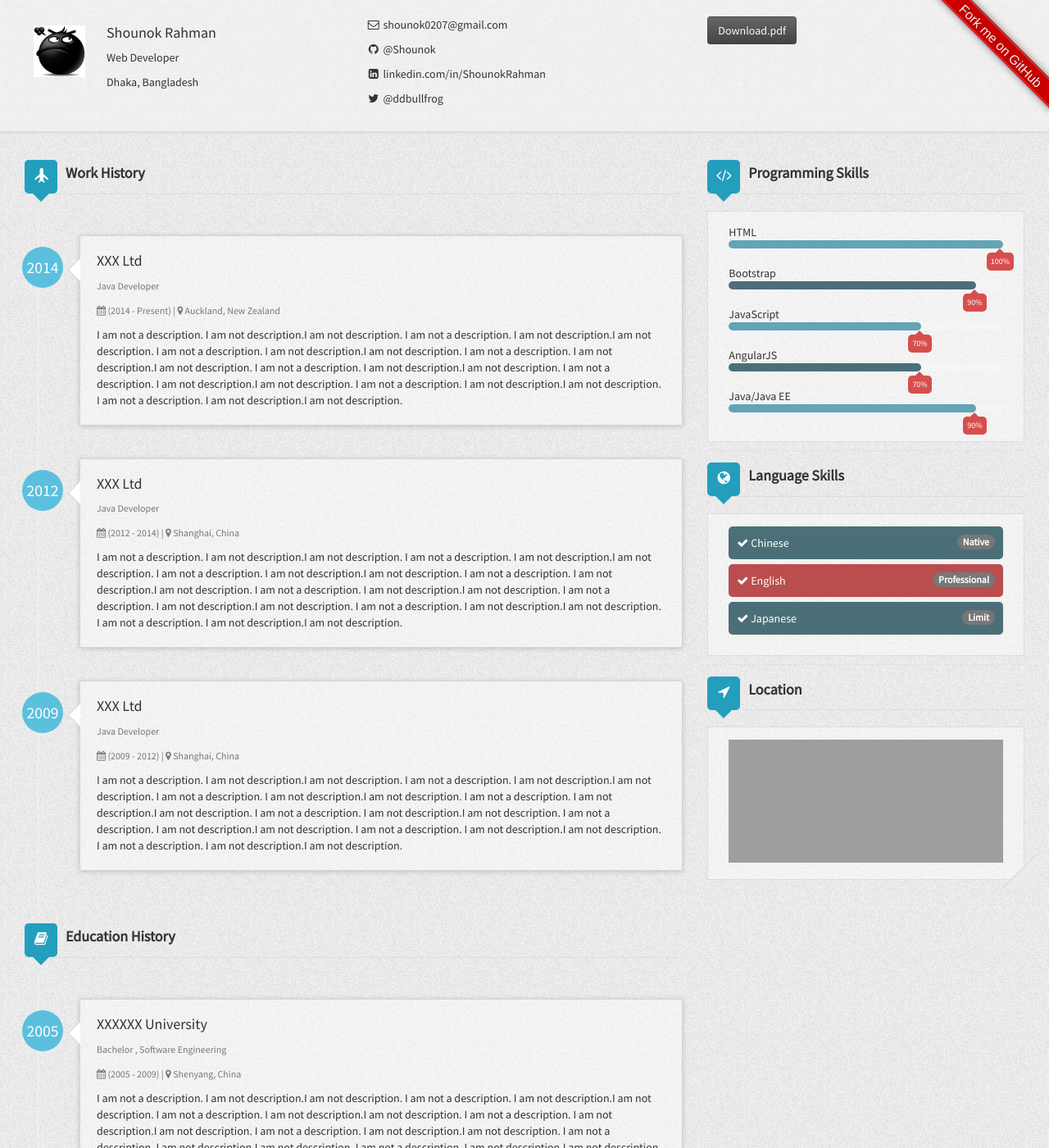
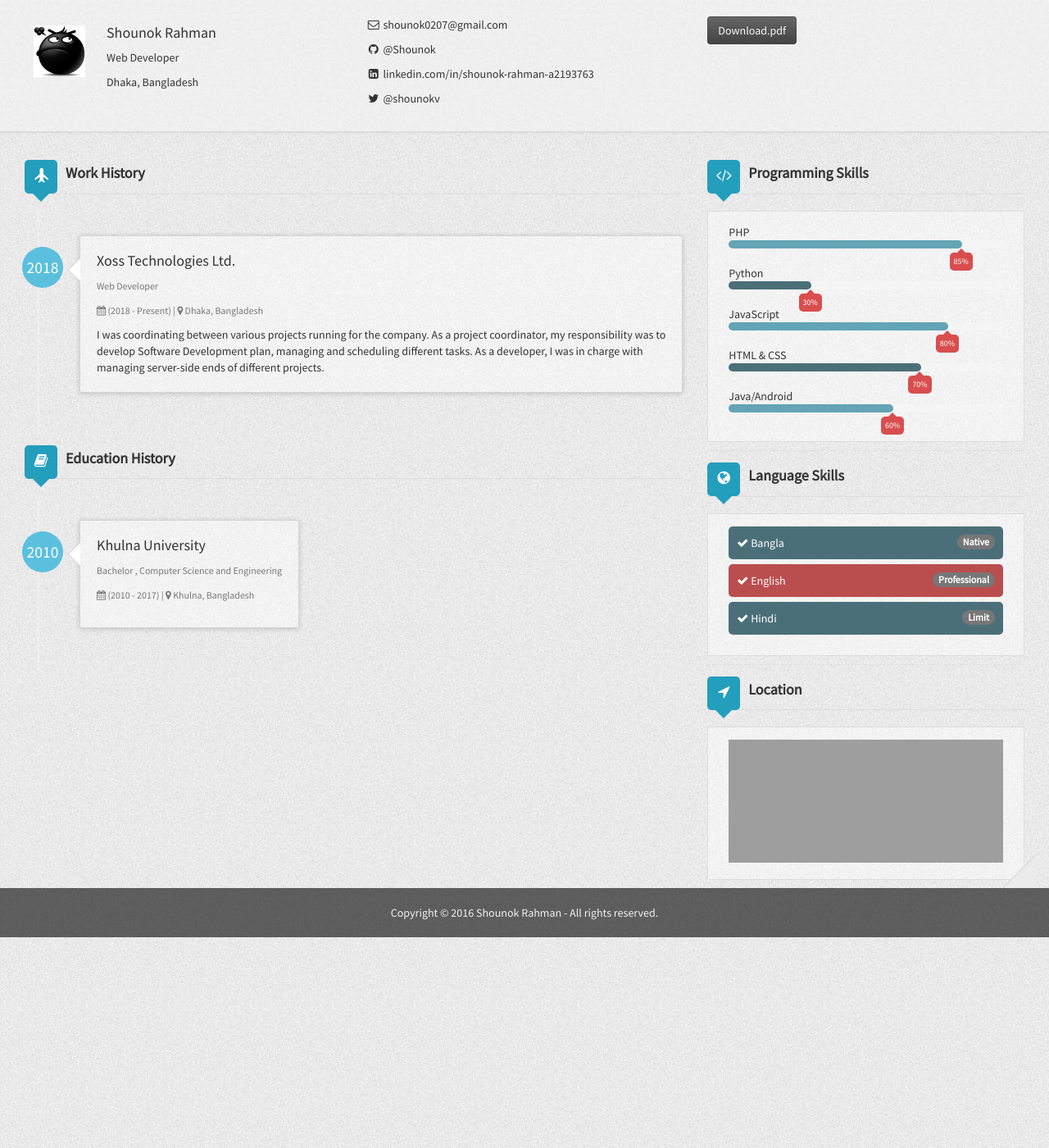
Before and after one commit to Shounok/Shounok.github.io, a Jekyll site: the page built from index.html, in a window 1280 px wide and 1400 px high. Shown: the whole window at 82% size. Built offline with Jekyll 4.4.1, drawn with Linux system fonts in a browser that asks for light colours; nearby versions of some CDN libraries; some of the changed text lies outside the part shown; grey boxes are pictures that could not be loaded.

Commit message:
Edition-2

```diff
--- a/_config.yml
+++ b/_config.yml
@@ -20,65 +20,51 @@ author:
   link: http://shounok.github.io
   weibo:
   github: Shounok
-  linkedin: ShounokRahman
-  twitter: ddbullfrog
+  linkedin: shounok-rahman-a2193763
+  twitter: shounokv
   gavatar: /resumecard/assets/img/avatar.JPG
   stackoverflow:
 #  stackoverflow: 4582127
   workHistory:
     - work1:
-      company: XXX Ltd
-      location: Auckland, New Zealand
-      title: Java Developer
-      started: 2014
-      duration: (2014 - Present)
-      description: I am not a description. I am not description.I am not description. I am not a description. I am not description.I am not description. I am not a description. I am not description.I am not description. I am not a description. I am not description.I am not description. I am not a description. I am not description.I am not description. I am not a description. I am not description.I am not description. I am not a description. I am not description.I am not description. I am not a description. I am not description.I am not description.
-    - work2:
-      company: XXX Ltd
-      location: Shanghai, China
-      title: Java Developer
-      started: 2012
-      duration: (2012 - 2014)
-      description: I am not a description. I am not description.I am not description. I am not a description. I am not description.I am not description. I am not a description. I am not description.I am not description. I am not a description. I am not description.I am not description. I am not a description. I am not description.I am not description. I am not a description. I am not description.I am not description. I am not a description. I am not description.I am not description. I am not a description. I am not description.I am not description.
-    - work3:
-      company: XXX Ltd
-      location: Shanghai, China
-      title: Java Developer
-      started: 2009
-      duration: (2009 - 2012)
-      description: I am not a description. I am not description.I am not description. I am not a description. I am not description.I am not description. I am not a description. I am not description.I am not description. I am not a description. I am not description.I am not description. I am not a description. I am not description.I am not description. I am not a description. I am not description.I am not description. I am not a description. I am not description.I am not description. I am not a description. I am not description.I am not description.
+      company: Xoss Technologies Ltd.
+      location: Dhaka, Bangladesh
+      title: Web Developer
+      started: 2018
+      duration: (2018 - Present)
+      description: I was coordinating between various projects running for the company. As a project coordinator, my responsibility was to develop Software Development plan, managing and scheduling different tasks. As a developer, I was in charge with managing server-side ends of different projects.
+
   educationHistory:
     - education1:
-      organization: XXXXXX University
-      location: Shenyang, China
+      organization: Khulna University
+      location: Khulna, Bangladesh
       degree: Bachelor
-      major: Software Engineering
-      started: 2005
-      duration: (2005 - 2009)
-      description: I am not a description. I am not description.I am not description. I am not a description. I am not description.I am not description. I am not a description. I am not description.I am not description. I am not a description. I am not description.I am not description. I am not a description. I am not description.I am not description. I am not a description. I am not description.I am not description. I am not a description. I am not description.I am not description. I am not a description. I am not description.I am not description.
+      major: Computer Science and Engineering
+      started: 2010
+      duration: (2010 - 2017)
   languages:
     - language1:
-      name: Chinese
+      name: Bangla
       proficiency: Native
     - language2:
       name: English
       proficiency: Professional
     - language3:
-      name: Japanese
+      name: Hindi
       proficiency: Limit
   programmingSkills:
     - skill1:
-      name: HTML
-      percentage: 100%
+      name: PHP
+      percentage: 85%
     - skill2:
-      name: Bootstrap
-      percentage: 90%
+      name: Python
+      percentage: 30%
     - skill3:
       name: JavaScript
-      percentage: 70%
+      percentage: 80%
     - skill4:
-      name: AngularJS
+      name: HTML & CSS
       percentage: 70%
     - skill5:
-      name: Java/Java EE
-      percentage: 90%
+      name: Java/Android
+      percentage: 60%
--- a/_layouts/default.html
+++ b/_layouts/default.html
@@ -1,8 +1,5 @@
 <!DOCTYPE html>
 <html>
-	<div class="ribbon right red">
-	  <a href="https://github.com/ddbullfrog/resumecard">Fork me on GitHub</a>
-	</div>
   {% include head.html %}
 
   <body>
```
